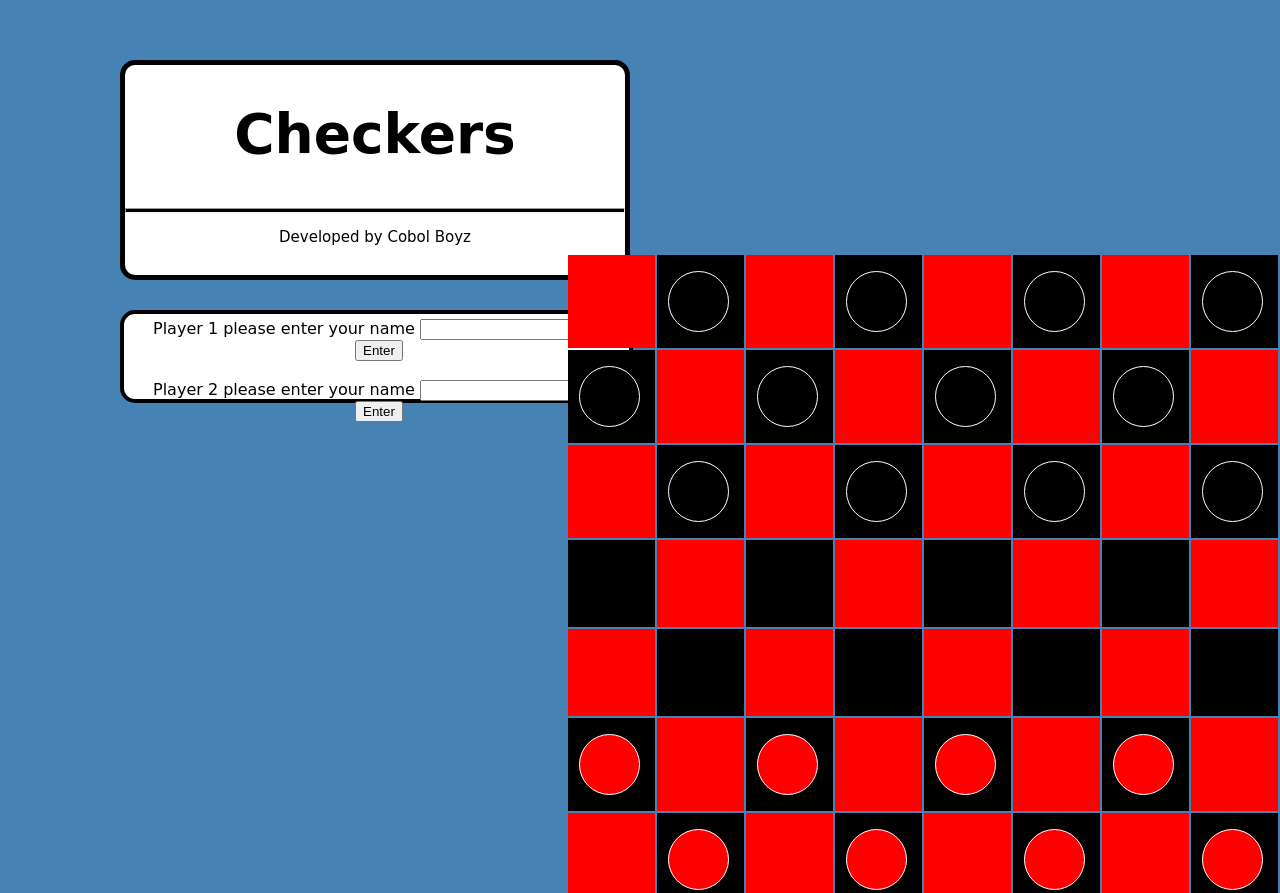
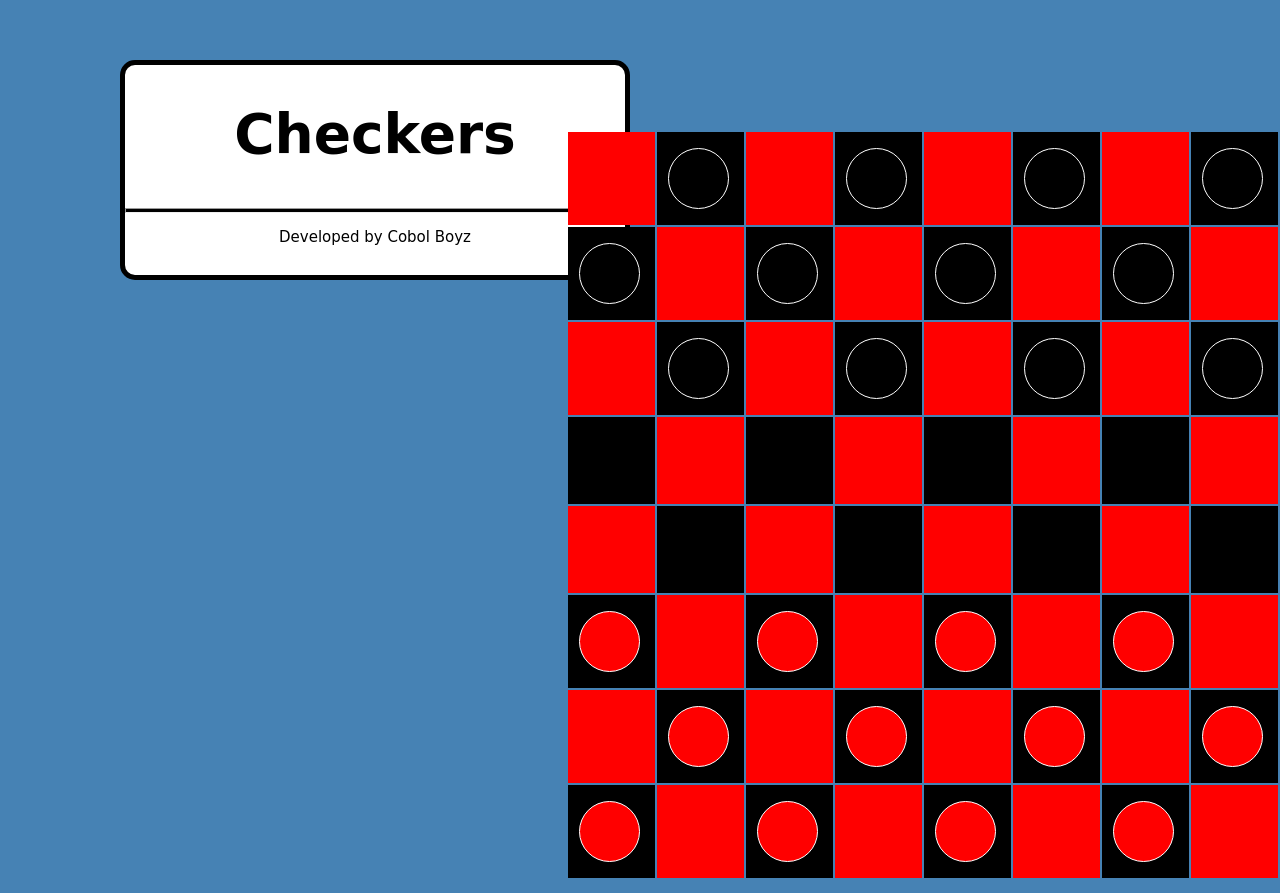
Before and after one commit to SELC2021/Checkers, a plain HTML site: page UserScreen/Checkers.html in a window 1280 px wide. Shown: the part 140-1033 px from the top of the page. Drawn offline with Linux system fonts and the light colour scheme.

Commit message:
New gameplay screen

```diff
--- a/UserScreen/Checkers.html
+++ b/UserScreen/Checkers.html
@@ -14,24 +14,9 @@
         <p>Developed by Cobol Boyz</p>
       </div>
           <link rel="StyleSheet" type="text/css" href="screen.css">
-
-  <div class = "users">
-    <div class = "name1">
-      <label for = "name1">Player 1 please enter your name</label>
-      <input type = "text" name = "name1" id = "name1">
-      <button type = "Submit" value = "Submit" id = "name1">Enter</button>
-    </div>
-
-  <div class = "name2">
-      <label for = "name2"><br>Player 2 please enter your name</label>
-      <input type = "text" name = "name2" id = "name2">
-      <button type = "Submit" value = "Submit" id = "name2">Enter</button>
-    </div>
-  </div>
 </div>
 
 
-        </head>
      <body>
 
        <table id = "board">
```
